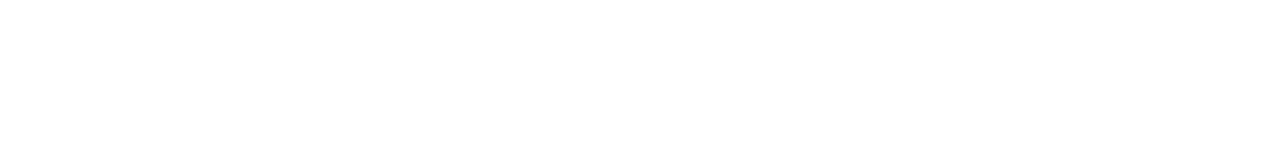
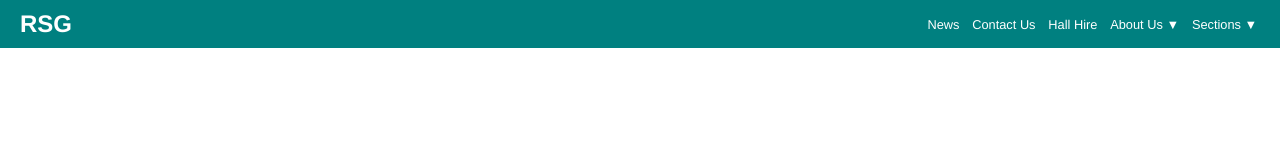
Before and after one commit to jack-whatley/rsg-website, a plain HTML site: page index.html in a window 1280 px wide. Drawn offline with Linux system fonts and the light colour scheme.

Commit message:
semi-working header

```diff
--- a/index.html
+++ b/index.html
@@ -1,5 +1,5 @@
 <!DOCTYPE html>
-<html>
+<html lang="en">
 
     <head>
 
@@ -14,7 +14,30 @@
 
     <body>
 
+        <header>
 
+            <div class="header-cont">
+
+                <h2 class="header-title">
+
+                    RSG
+
+                </h2>
+
+            </div>
+
+            <div class="header-cont">
+
+                <a href="#" class="header-link">News</a>
+                <a href="#" class="header-link">Contact Us</a>
+                <a href="#" class="header-link">Hall Hire</a>
+
+                <button class="header-button"><span>About Us</span> ▼</button>
+                <button class="header-button"><span>Sections</span> ▼</button>
+
+            </div>
+
+        </header>
 
     </body>
 
--- a/style.css
+++ b/style.css
@@ -0,0 +1,73 @@
+body {
+
+    padding: 0px;
+    margin: 0px;
+    font-family: Helvetica, sans-serif;
+
+}
+
+header {
+
+    width: calc(100% - 20px);
+    padding: 10px;
+
+    display: flex;
+    flex-direction: row;
+    justify-content: space-between;
+    align-items: center;
+
+    background: teal;
+    color: white;
+
+}
+
+.header-cont {
+
+    width: max-content;
+    display: flex;
+    align-items: center;
+    justify-content: space-evenly;
+
+}
+
+.header-title {
+
+    margin: 0px 10px 0px 10px;
+
+}
+
+.header-link {
+
+    color: white;
+    text-decoration: none;
+
+}
+
+.header-button {
+
+    background: none;
+    color: white;
+    border: none;
+    margin: 0px;
+    padding: 0px;
+
+}
+
+.header-link, .header-button {
+
+    font-size: .8rem;
+    margin-right: 1vw;
+
+}
+
+.header-link:hover {
+
+    text-decoration: underline;
+
+}
+
+span:hover {
+
+    text-decoration: underline;
+
+}
```
